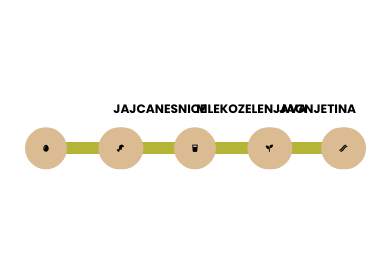
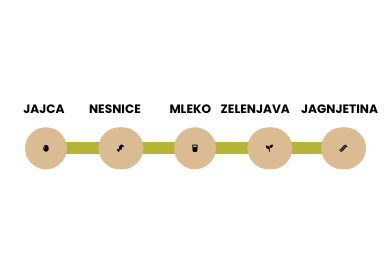
Before and after one commit to PintarBusiness/urbanjr, a Flask app: page / in a window 390 px wide. Shown: the part 1637-1903 px from the top of the page. Run offline with Flask 2, Linux system fonts and the light colour scheme.

Commit message:
Tudi za telefon delujoče izdelki index

```diff
--- a/static/css/slog.css
+++ b/static/css/slog.css
@@ -1146,12 +1146,23 @@ footer .logo img
         margin-top: 20em;
         margin-bottom: 10em;
         justify-content: center;
-        gap: 10em;
+        gap: 20em;
+        margin-left: 15em;
     }
 
     .tretjastranprviindex .naslovi .naslov a
     {
         font-size: 5em;
+    }
+
+    .tretjastranprviindex .naslovi .naslov:nth-child(3) a
+    {
+        margin-left: 2em;
+    }
+
+    .tretjastranprviindex .naslovi .naslov:nth-child(5) a
+    {
+        margin-left: 2em;
     }
 
     .tretjastranprviindex .crta .ikone
@@ -1168,6 +1179,32 @@ footer .logo img
     .tretjastranprviindex .crta .ikone .ikona a:hover
     {
         scale: 4;
+    }
+
+    .overlay-content
+    {
+        border-radius: 2em;
+    }
+
+    .overlay-content h1
+    {
+        font-size: 10em;
+    }
+
+    .overlay-content p
+    {
+        font-size: 5em;
+    }
+
+    .close-btn
+    {
+        font-size: 5em;
+    }
+
+    .gumbizdelkivtrgovina
+    {
+        font-size: 4em;
+        margin-bottom: 0.5em;
     }
 
     .tretjastrandrugiindex
```
